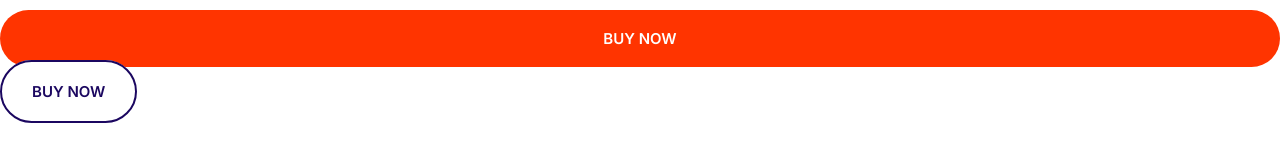
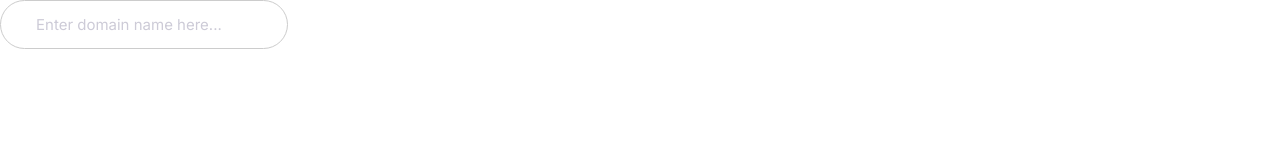
Before and after one commit to behdad097/template, a plain HTML site: page index.html in a window 1280 px wide. Drawn offline with Linux system fonts and the light colour scheme.

Commit message:
Define input component.

```diff
--- a/css/style.css
+++ b/css/style.css
@@ -205,3 +205,21 @@ a {
     font-size: 1.5rem;
   }
 }
+
+/*Inputs*/
+.input {
+  border-radius: 30px;
+  border: 1px solid #ccc;
+  color: var(--color-headings);
+  font-size: 2rem;
+  outline: 0;
+  padding: 1.5rem 3.5rem;
+}
+::placeholder {
+  color: #cdcbd7;
+}
+@media screen and (min-width: 1024px) {
+  .input {
+    font-size: 1.5rem;
+  }
+}
--- a/index.html
+++ b/index.html
@@ -15,7 +15,6 @@
     <title>Document</title>
   </head>
   <body>
-    <button class="btn btn--accent btn--block">buy now</button>
-    <a href="#" class="btn btn--outline">buy now</a>
+    <input type="text" placeholder="Enter domain name here..." class="input" />
   </body>
 </html>
```
Also changed, not shown: components/inputs.html (added, +1 -0 lines).
